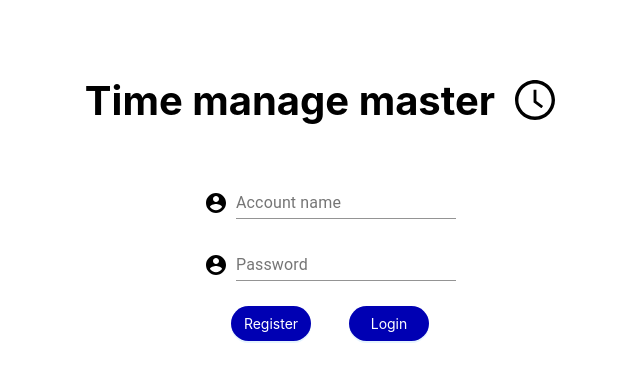
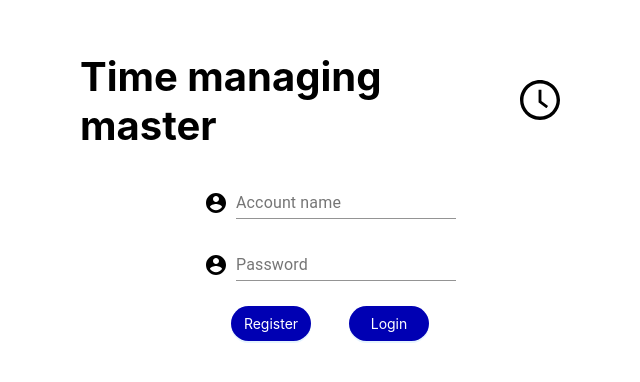
Before and after one commit to jaxon3062/wp_time_managing_master, a React (Create React App) app in the folder frontend/: page / in a window 1280 px wide. Shown: the part 142-524 px from the top of the page, without its empty margins (310-950 px from the left). Built offline with nearby package versions, Linux system fonts and the light colour scheme; no server answers.

Commit message:
deploy 2.1 prettify

```diff
--- a/frontend/public/index.html
+++ b/frontend/public/index.html
@@ -2,29 +2,10 @@
 <html lang="en">
   <head>
     <meta charset="utf-8" />
-    <link rel="icon" href="%PUBLIC_URL%/favicon.ico" />
     <meta name="viewport" content="width=device-width, initial-scale=1" />
     <meta name="theme-color" content="#000000" />
-    <meta
-      name="description"
-      content="Web site created using create-react-app"
-    />
-    <link rel="apple-touch-icon" href="%PUBLIC_URL%/logo192.png" />
-    <!--
-      manifest.json provides metadata used when your web app is installed on a
-      user's mobile device or desktop. See https://developers.google.com/web/fundamentals/web-app-manifest/
-    -->
-    <link rel="manifest" href="%PUBLIC_URL%/manifest.json" />
-    <!--
-      Notice the use of %PUBLIC_URL% in the tags above.
-      It will be replaced with the URL of the `public` folder during the build.
-      Only files inside the `public` folder can be referenced from the HTML.
 
-      Unlike "/favicon.ico" or "favicon.ico", "%PUBLIC_URL%/favicon.ico" will
-      work correctly both with client-side routing and a non-root public URL.
-      Learn how to configure a non-root public URL by running `npm run build`.
-    -->
-    <title>React App</title>
+    <title>Time Managing Master</title>
   </head>
   <body>
     <noscript>You need to enable JavaScript to run this app.</noscript>
--- a/frontend/src/components/SignIn/Title.js
+++ b/frontend/src/components/SignIn/Title.js
@@ -20,7 +20,7 @@
     // Chat Room</h1></Wrapper>
     <Wrapper>
         <h1>
-        Time manage master
+        Time managing master
         </h1>
         <h1>
         <ClockCircleOutlined />
```
